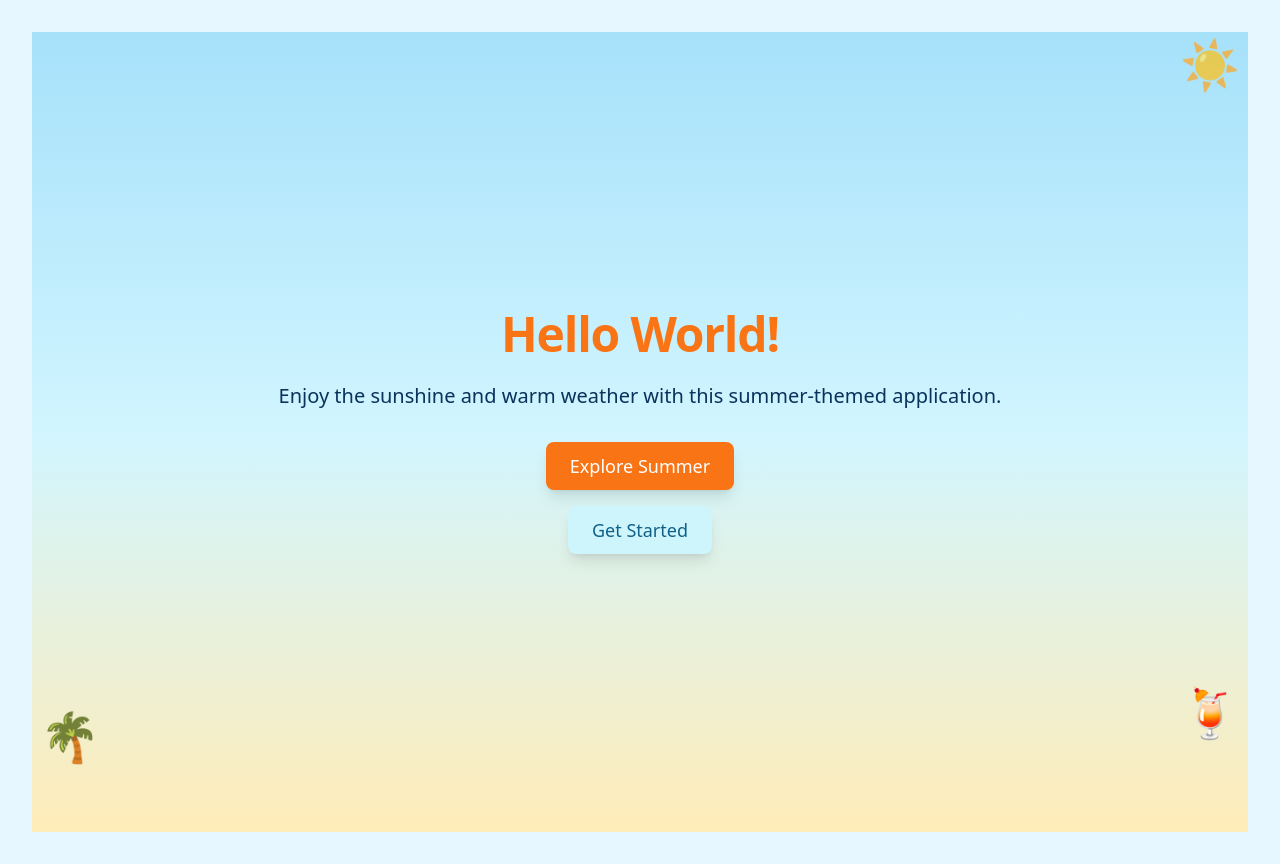
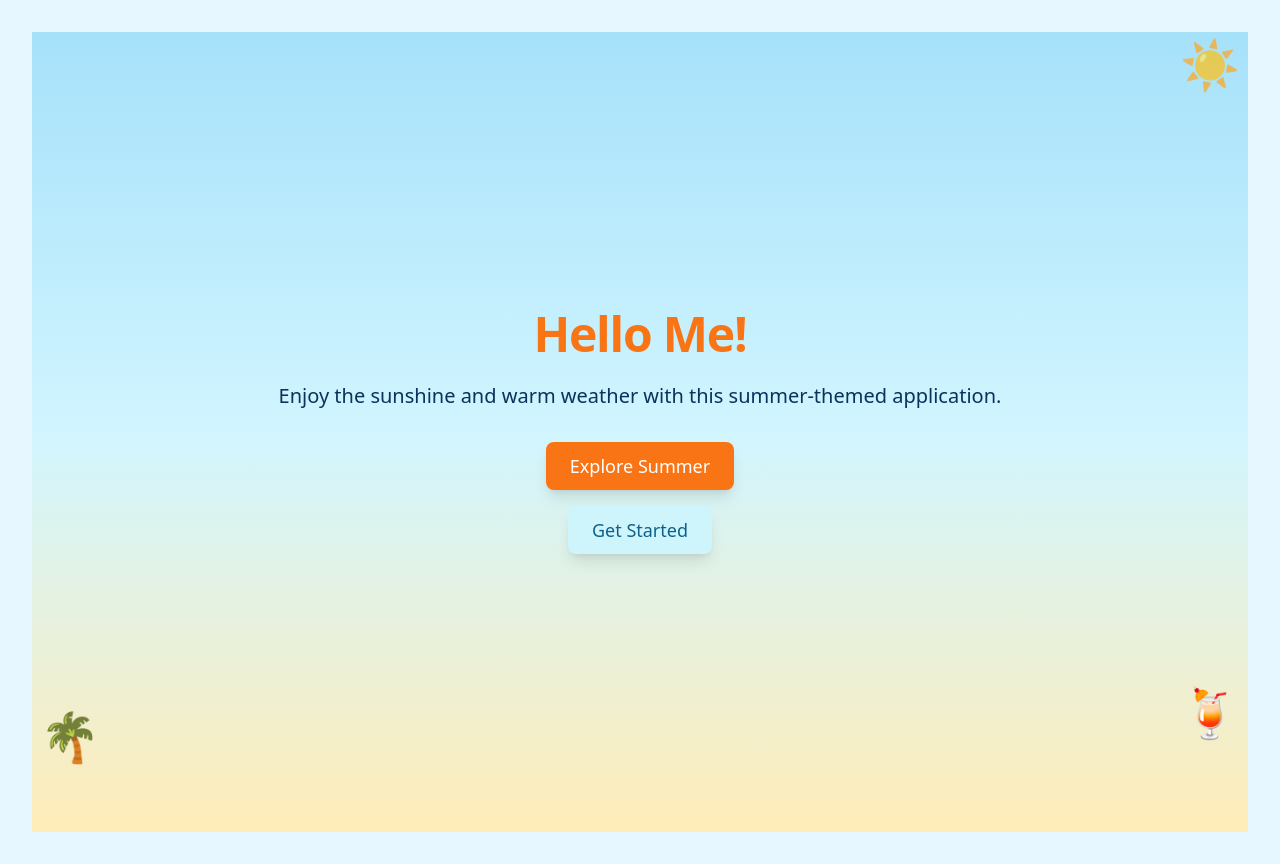
Before and after one commit to JaneHanZhen/App-9-4-2025-02b7c0d6-741d-4682-ab4d-b6423acc711b, a React (Vite) app in the folder web/: page / in a window 1280 px wide. Built offline with nearby package versions, Linux system fonts and the light colour scheme; the HTML template or start-up script is replaced by a standard one.

Commit message:
Update: change hello world to hello me

```diff
--- a/web/src/App.tsx
+++ b/web/src/App.tsx
@@ -23,7 +23,7 @@ function App() {
     <div className="flex min-h-screen flex-col items-center justify-center bg-gradient-to-b from-[#a6e1fa] via-[#d1f5ff] to-[#ffecb8]">
       <div className="max-w-4xl mx-auto text-center px-4">
         <h1 className="text-5xl font-bold tracking-tight mb-6 text-primary">
-          Hello World!
+          Hello Me!
         </h1>
         <p className="text-xl text-foreground mb-8">
           Enjoy the sunshine and warm weather with this summer-themed application.
```
